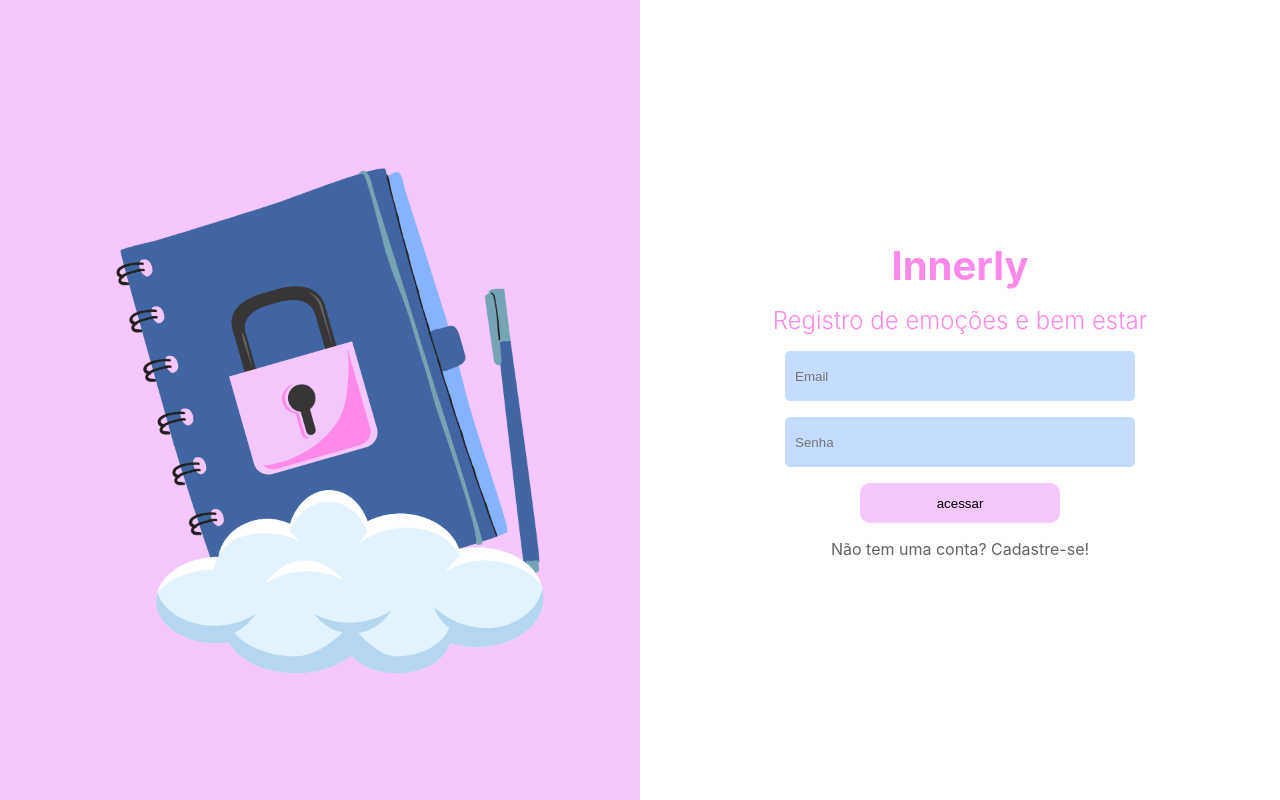
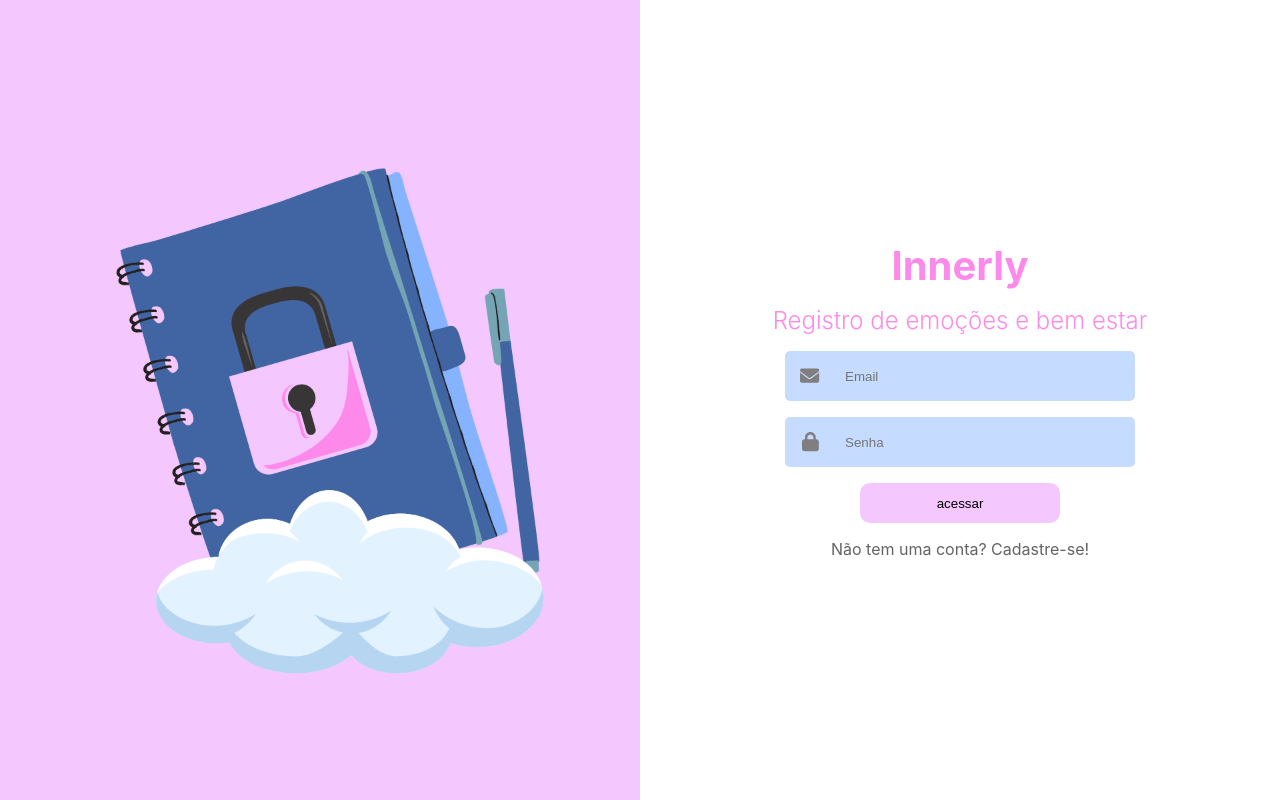
Before and after one commit to kayquerich/innerlyinterface, a React (Create React App) app: page / in a window 1280 px wide. Built offline with nearby package versions, Linux system fonts and the light colour scheme.

Commit message:
add: adição dos icones nos inputs

```diff
--- a/src/components/Input.js
+++ b/src/components/Input.js
@@ -1,6 +1,7 @@
 import { useState } from 'react'
 import styles from '../styles/input.module.css'
 import { listaEmojis, listaNomesEmojis } from '../assets/dados'
+import { FontAwesomeIcon as Icon } from '@fortawesome/react-fontawesome'
 
 export function Input ({id, name, type, placeholder, icon, handleChange, styleType, value}) {
 
@@ -14,8 +15,29 @@ export function Input ({id, name, type, placeholder, icon, handleChange, styleTy
         }
     }
 
+    const defineIcon = () => {
+        if (icon) {
+            return styles.containerinput
+        } else {
+            return styles.void
+        }
+    }
+
+    const defineTypeIcon = () => {
+        if (styleType === 'login') {
+            return styles.iconinputl
+        } else {
+            return styles.iconinputc
+        }
+    }
+
     return (
-        <>
+        <div className={defineIcon()}>
+            {icon ? (
+                <div className={defineTypeIcon()}>
+                    <Icon icon={icon}/>
+                </div>
+            ) : <></>}
             <input
                 value={value}
                 type={type}
@@ -25,7 +47,7 @@ export function Input ({id, name, type, placeholder, icon, handleChange, styleTy
                 onChange={handleChange}
                 className={setStyle()}
             />
-        </>
+        </div>
     )
 }
 
--- a/src/pages/Cadastro.js
+++ b/src/pages/Cadastro.js
@@ -54,13 +54,16 @@ export default function Cadastro () {
 
                     <p style={{fontSize : '1.5em'}}>Cadastre-se</p>
 
-                    {isProUser ? <Input
-                        id='identificador'
-                        name='identificador'
-                        placeholder='CRM/CRP'
-                        type='text'
-                        handleChange={onHandleChange}
-                    /> : <></>}
+                    {isProUser ?
+                        <Input
+                            id='identificador'
+                            name='identificador'
+                            placeholder='CRM/CRP'
+                            type='text'
+                            handleChange={onHandleChange}
+                            icon='file-medical'
+                        />
+                    : <></>}
 
                     <Input
                         id='nome'
@@ -68,6 +71,7 @@ export default function Cadastro () {
                         placeholder='Nome'
                         type='text'
                         handleChange={onHandleChange}
+                        icon='user'
                     />
                     <Input
                         id='email'
@@ -75,6 +79,7 @@ export default function Cadastro () {
                         placeholder='Email'
                         type='email'
                         handleChange={onHandleChange}
+                        icon='envelope'
                     />
                     <DateInput text='Data de nascimento' handleChange={onHandleDateChange}/>
                     <Input
@@ -83,6 +88,7 @@ export default function Cadastro () {
                         placeholder='Senha'
                         type='password'
                         handleChange={onHandleChange}
+                        icon='lock'
                     />
                     <ButtonSubmit text='cadastrar' handleClick={onHandleSubmit}/>
                     <p className={styles.link} onClick={onHandleClickLink}>{linkText}</p>
--- a/src/pages/Login.js
+++ b/src/pages/Login.js
@@ -39,6 +39,7 @@ export default function Login () {
                         type='email'
                         handleChange={onHandleChange}
                         styleType='login'
+                        icon='envelope'
                     />
                     <Input
                         id='senha'
@@ -47,6 +48,7 @@ export default function Login () {
                         type='password'
                         handleChange={onHandleChange}
                         styleType='login'
+                        icon='lock'
                     />
                     <ButtonSubmit text='acessar' handleClick={onHandleClick}/>
                     <p onClick={() => navigation('/cadastro')} className={styles.link}>Não tem uma conta? Cadastre-se!</p>
--- a/src/styles/input.module.css
+++ b/src/styles/input.module.css
@@ -1,19 +1,47 @@
+.containerinput {
+    display: flex;
+}
+
+.iconinputl {
+    width: 50px;
+    height: 50px;
+    background-color: #C5DBFF;
+    display: flex;
+    align-items: center;
+    justify-content: center;
+    border-radius: 5px 0px 0px 5px;
+    font-size: larger;
+    color: #807e7e;
+}
+
+.iconinputc {
+    width: 50px;
+    height: 40px;
+    background-color: #C5DBFF;
+    display: flex;
+    align-items: center;
+    justify-content: center;
+    border-radius: 5px 0px 0px 5px;
+    font-size: larger;
+    color: #807e7e;
+}
+
 .input {
     height: 40px;
-    width: 350px;
+    width: 300px;
     background-color: #C5DBFF;
     border: none;
-    border-radius: 5px;
+    border-radius: 0px 5px 5px 0px;
     outline: unset;
     padding-inline: 10px;
 }
 
 .inputlogin {
     height: 50px;
-    width: 350px;
+    width: 300px;
     background-color: #C5DBFF;
     border: none;
-    border-radius: 5px;
+    border-radius: 0px 5px 5px 0px;
     outline: unset;
     padding-inline: 10px;
 }
```
